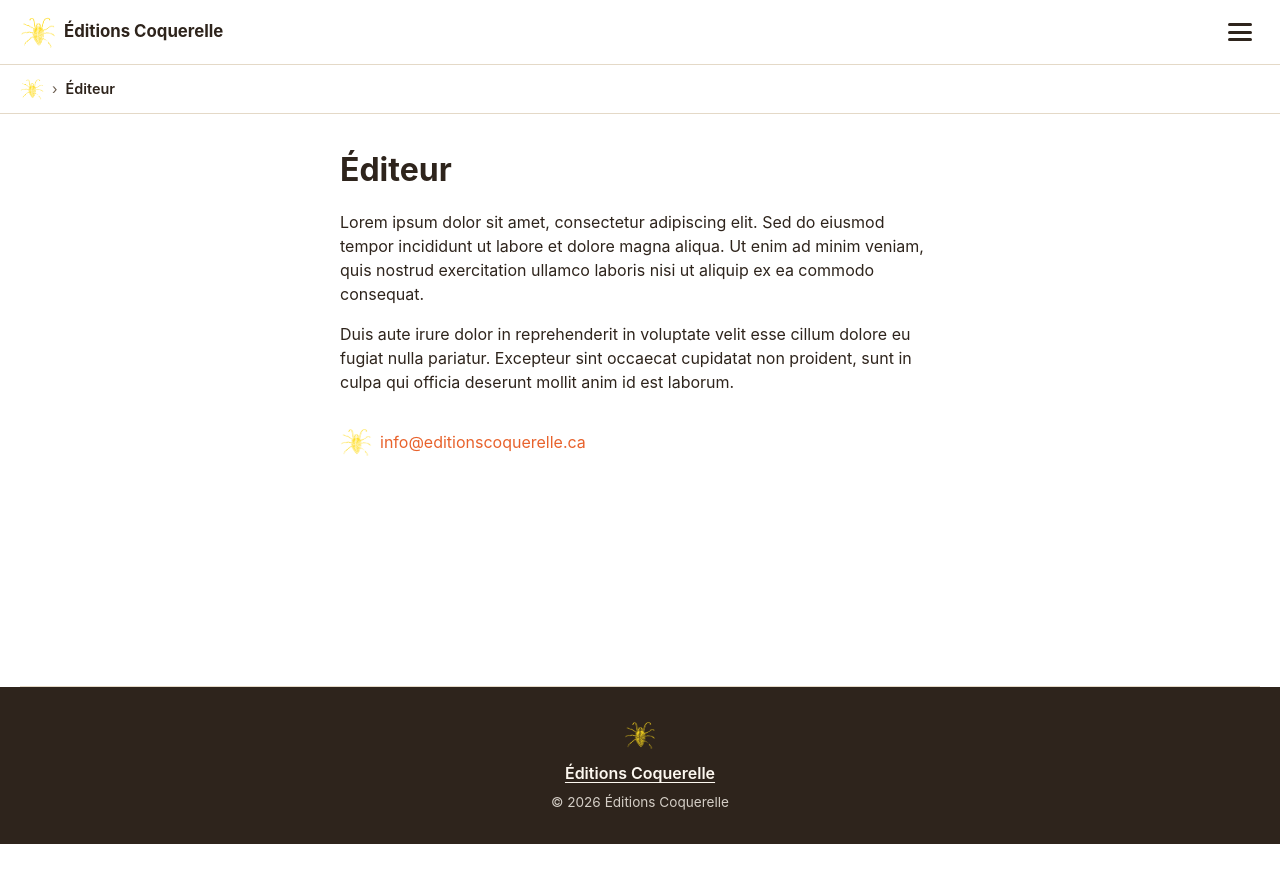
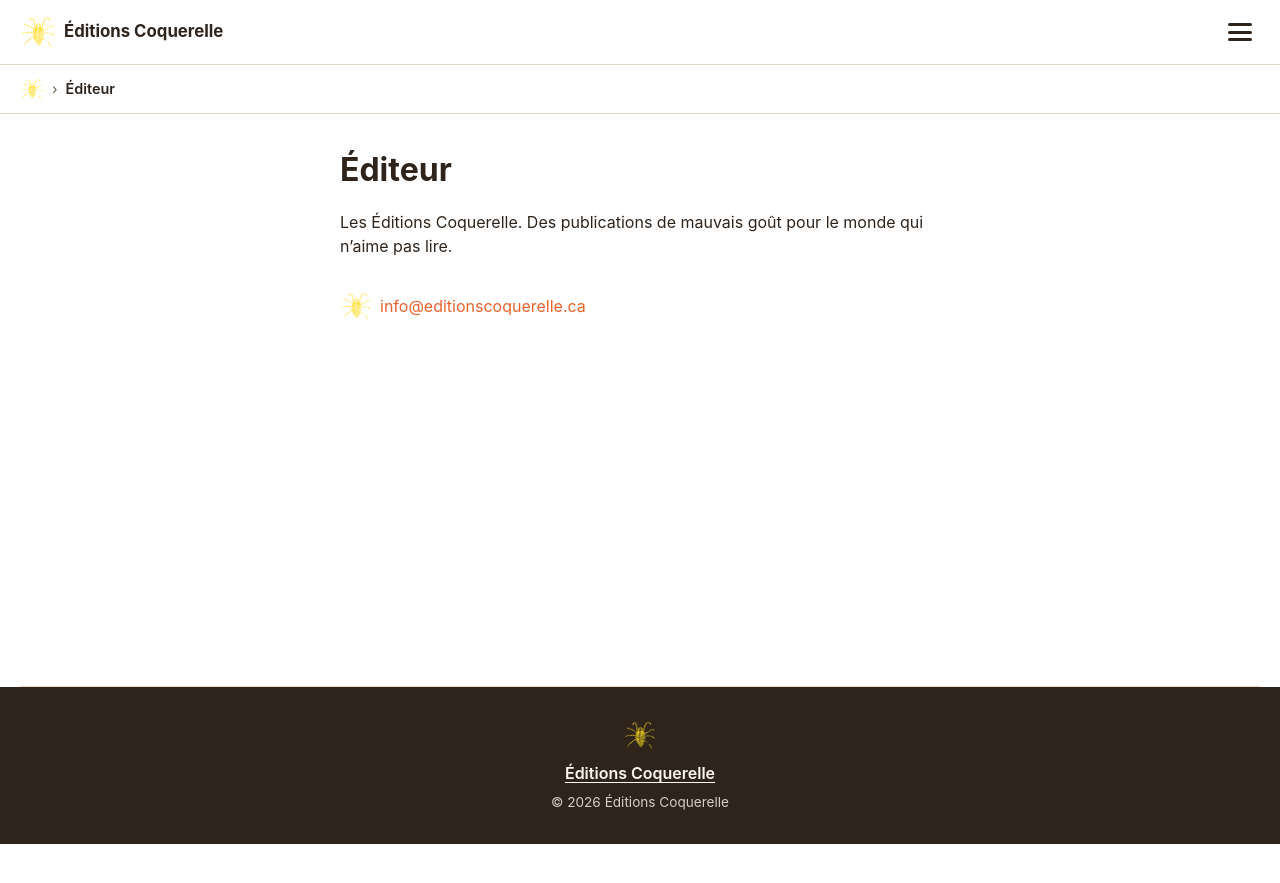
Before and after one commit to Tortoklevesque/EditionsCoquerelle, a Jekyll site: the page built from editeur.md, in a window 1280 px wide. Shown: the top 883 px of the page. Built offline with Jekyll 4.4.1, drawn with Linux system fonts in a browser that asks for light colours.

Commit message:
Ajoute le texte de la page Éditeur
Texte fourni par Simon.

Assisted-by: Claude (Anthropic)

```diff
--- a/editeur.md
+++ b/editeur.md
@@ -8,9 +8,7 @@ permalink: /editeur/
 
 # Éditeur
 
-Lorem ipsum dolor sit amet, consectetur adipiscing elit. Sed do eiusmod tempor incididunt ut labore et dolore magna aliqua. Ut enim ad minim veniam, quis nostrud exercitation ullamco laboris nisi ut aliquip ex ea commodo consequat.
-
-Duis aute irure dolor in reprehenderit in voluptate velit esse cillum dolore eu fugiat nulla pariatur. Excepteur sint occaecat cupidatat non proident, sunt in culpa qui officia deserunt mollit anim id est laborum.
+Les Éditions Coquerelle. Des publications de mauvais goût pour le monde qui n'aime pas lire.
 
 <div class="page-footer-info">
   <a href="mailto:info@editionscoquerelle.ca" aria-label="Écrire à info@editionscoquerelle.ca">
```
